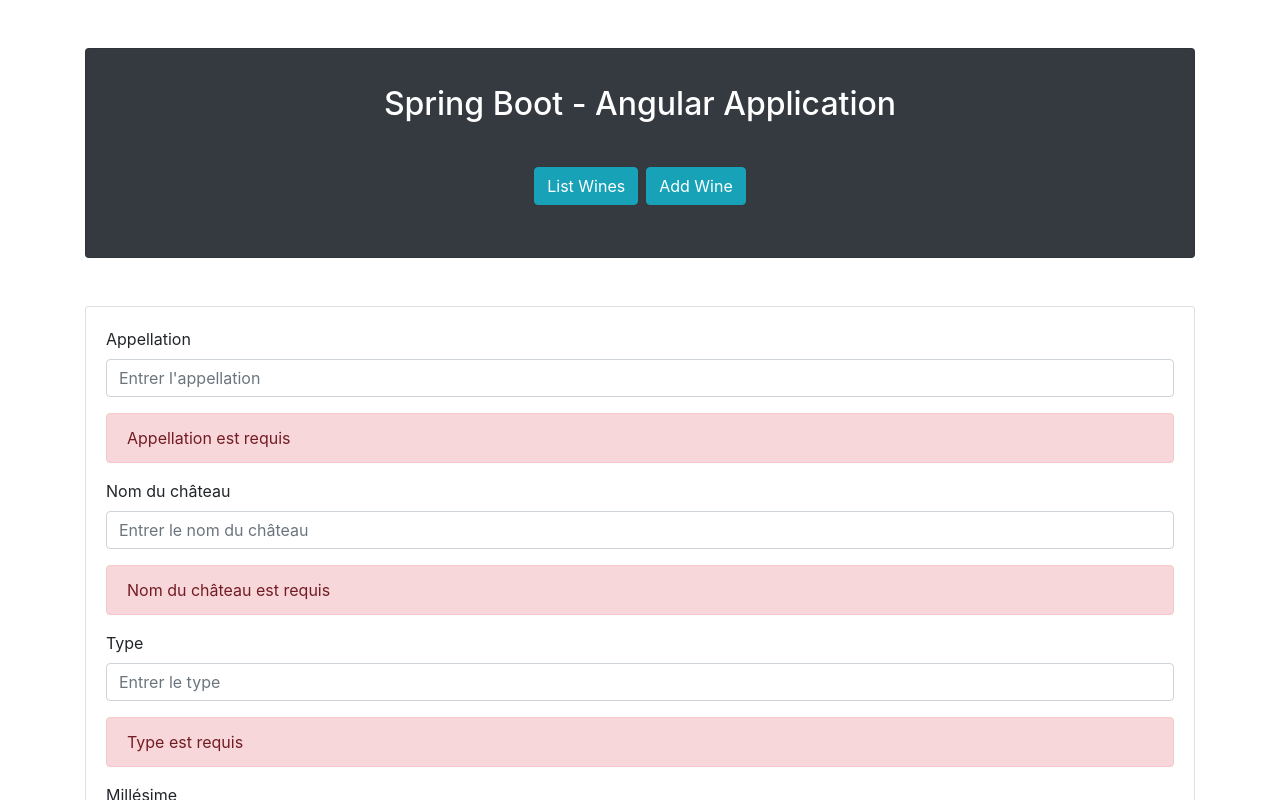
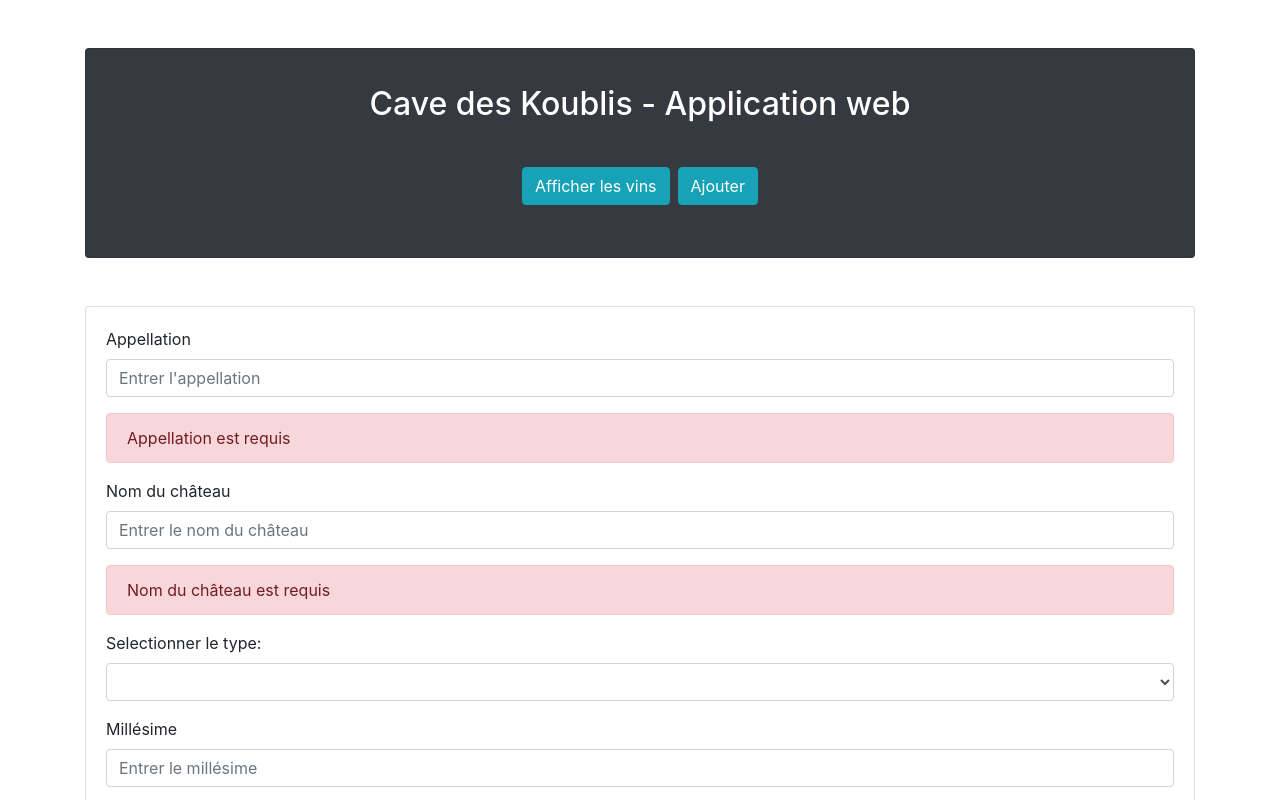
Before and after one commit to AdrienLeblanc/koublis_webapp, an Angular app: page /addwine in a window 1280 px wide. Shown: the top 800 px of the page. Built offline with nearby package versions, Linux system fonts and the light colour scheme.

Commit message:
Modifications des formulaires

```diff
--- a/src/app/app-routing.module.ts
+++ b/src/app/app-routing.module.ts
@@ -4,6 +4,7 @@
 import { WineFormComponent } from './wine-form/wine-form.component';
 
 const routes: Routes = [
+  { path: '', component: WineListComponent },
   { path: 'wines', component: WineListComponent },
   { path: 'addwine', component: WineFormComponent }
 ];
--- a/src/app/app.component.html
+++ b/src/app/app.component.html
@@ -5,8 +5,8 @@
         <div class="card-body">
           <h2 class="card-title text-center text-white py-3">{{ title }}</h2>
           <ul class="text-center list-inline py-3">
-            <li class="list-inline-item"><a routerLink="/wines" class="btn btn-info">List Wines</a></li>
-            <li class="list-inline-item"><a routerLink="/addwine" class="btn btn-info">Add Wine</a></li>
+            <li class="list-inline-item"><a routerLink="/wines" class="btn btn-info">Afficher les vins</a></li>
+            <li class="list-inline-item"><a routerLink="/addwine" class="btn btn-info">Ajouter</a></li>
           </ul>
         </div>
       </div>
--- a/src/app/app.component.ts
+++ b/src/app/app.component.ts
@@ -10,6 +10,6 @@
   title: string;
 
   constructor() {
-    this.title = 'Spring Boot - Angular Application';
+    this.title = 'Cave des Koublis - Application web';
   }
 }
--- a/src/app/wine-form/wine-form.component.html
+++ b/src/app/wine-form/wine-form.component.html
@@ -22,17 +22,19 @@
 
       <!-- TYPE -->
       <div class="form-group">
-        <label for="type">Type</label>
-        <input type="text" [(ngModel)]="wine.type"
-          class="form-control" id="type" name="type" placeholder="Entrer le type"
-          required #type="ngModel">
+        <label for="type">Selectionner le type:</label>
+        <select class="form-control" [(ngModel)]="wine.type"
+          id="type" name="type">
+          <option value="Rouge" selected>Rouge</option>
+          <option value="Blanc">Blanc</option>
+          <option value="Rosé">Rosé</option>
+        </select>
       </div>
-      <div [hidden]="!type.pristine" class="alert alert-danger">Type est requis</div>
 
       <!-- MILLESIME -->
       <div class="form-group">
         <label for="millesime">Millésime</label>
-        <input type="text" [(ngModel)]="wine.millesime"
+        <input type="number" [(ngModel)]="wine.millesime"
           class="form-control" id="millesime" name="millesime" placeholder="Entrer le millésime"
           required #millesime="ngModel">
       </div>
@@ -41,29 +43,26 @@
       <!-- NOMBRE BOUTEILLES ACHETEES -->
       <div class="form-group">
         <label for="nbBouteillesAchetees">Nombre bouteilles achetées</label>
-        <input type="text" [(ngModel)]="wine.nbBouteillesAchetees"
+        <input type="number" [(ngModel)]="wine.nbBouteillesAchetees"
           class="form-control" id="nbBouteillesAchetees" name="nbBouteillesAchetees" placeholder="Entrer le nombre de bouteilles achetées"
           required #nbBouteillesAchetees="ngModel">
       </div>
-      <div [hidden]="!nbBouteillesAchetees.pristine" class="alert alert-danger">Nombre bouteilles achetées est requis</div>
 
       <!-- DESTOCKAGE -->
       <div class="form-group">
         <label for="destockage">Déstockage</label>
-        <input type="text" [(ngModel)]="wine.destockage"
+        <input type="number" [(ngModel)]="wine.destockage"
           class="form-control" id="destockage" name="destockage" placeholder="Entrer le déstockage"
           required #destockage="ngModel">
       </div>
-      <div [hidden]="!destockage.pristine" class="alert alert-danger">Déstockage est requis</div>
 
       <!-- NOMBRE BOUTEILLES STOCK -->
       <div class="form-group">
         <label for="nbBouteillesStock">Nombre bouteilles stock</label>
-        <input type="text" [(ngModel)]="wine.nbBouteillesStock"
+        <input type="number" [(ngModel)]="wine.nbBouteillesStock"
           class="form-control" id="nbBouteillesStock" name="nbBouteillesStock" placeholder="Entrer le nombre de bouteilles en stock"
           required #nbBouteillesStock="ngModel">
       </div>
-      <div [hidden]="!nbBouteillesStock.pristine" class="alert alert-danger">Nombre bouteilles stock est requis</div>
 
       <!-- SUBMIT -->
       <button type="submit" [disabled]="!wineForm.form.valid" class="btn btn-info">Submit</button>
```
